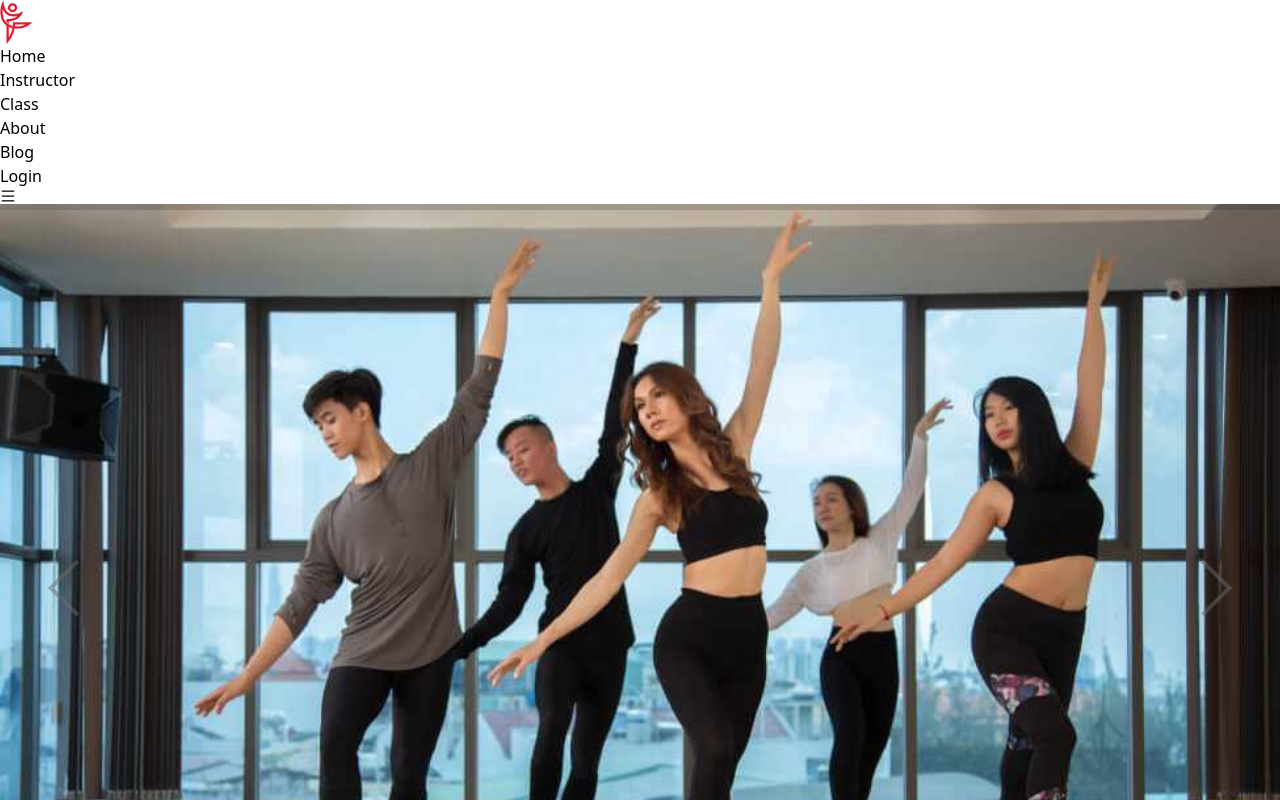
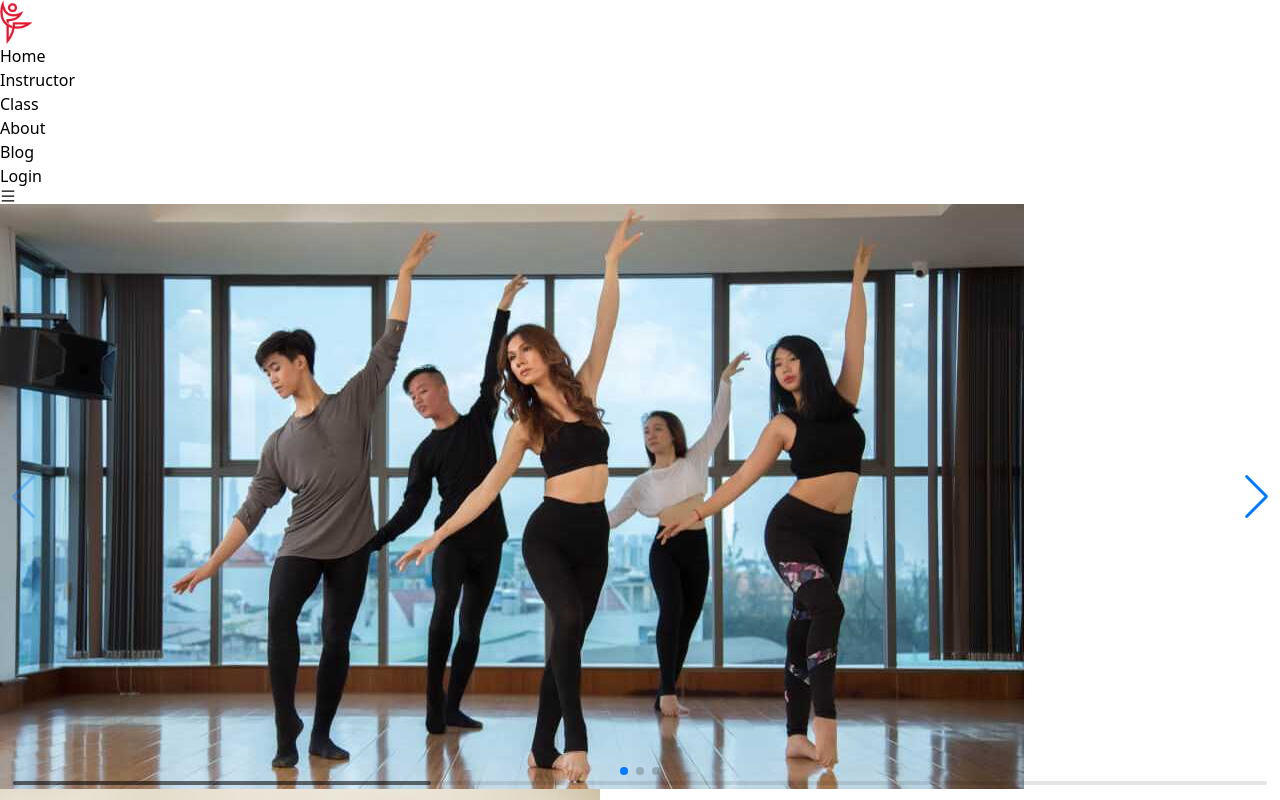
Before and after one commit to imadnanhassan/flaire-dance-school, a React (Vite) app: page / in a window 1280 px wide. Shown: the top 800 px of the page. Built offline with nearby package versions, Linux system fonts and the light colour scheme; no server answers.

Commit message:
user, banner modify

```diff
--- a/src/client/Pages/Home/Home.jsx
+++ b/src/client/Pages/Home/Home.jsx
@@ -9,7 +9,7 @@ import Categories from "./Categories/Categories";
 const Home = () => {
   return (
     <>
-      <Banner></Banner>
+     <Banner></Banner>
       <div className="pt-14">
         <WhoWeAre></WhoWeAre>
         <Categories></Categories>
--- a/src/components/shared/NavBar/Banner.jsx
+++ b/src/components/shared/NavBar/Banner.jsx
@@ -1,18 +1,27 @@
+// import AwesomeSlider from "react-awesome-slider";
+// import withAutoplay from 'react-awesome-slider/dist/autoplay';
+// import "react-awesome-slider/dist/styles.css";
 
+// import Swiper core and required modules
+import { Navigation, Pagination, Scrollbar, A11y } from "swiper";
 
-import AwesomeSlider from "react-awesome-slider";
-import withAutoplay from 'react-awesome-slider/dist/autoplay';
-import "react-awesome-slider/dist/styles.css";
+import { Swiper, SwiperSlide } from "swiper/react";
+
+// Import Swiper styles
+import "swiper/css";
+import "swiper/css/navigation";
+import "swiper/css/pagination";
+import "swiper/css/scrollbar";
 
 import img1 from "../../../assets/Banner/banner1.jpg";
 import img2 from "../../../assets/Banner/banner2.jpg";
 import img3 from "../../../assets/Banner/banner3.jpg";
 
 const Banner = () => {
-  const AutoplaySlider = withAutoplay(AwesomeSlider);
+  // const AutoplaySlider = withAutoplay(AwesomeSlider);
   return (
-    <div>
-      <AutoplaySlider
+    <div >
+      {/* <AutoplaySlider
         play={true}
         cancelOnInteraction={false} // should stop playing on user interaction
         interval={6000}
@@ -20,7 +29,29 @@ const Banner = () => {
         <div data-src={img1} />
         <div data-src={img2} />
         <div data-src={img3} />
-      </AutoplaySlider>
+      </AutoplaySlider> */}
+
+      <Swiper
+        // install Swiper modules
+        modules={[Navigation, Pagination, Scrollbar, A11y]}
+        // spaceBetween={50}
+        slidesPerView={1}
+        navigation
+        pagination={{ clickable: true }}
+        scrollbar={{ draggable: true }}
+        onSwiper={(swiper) => console.log(swiper)}
+        onSlideChange={() => console.log("slide change")}
+      >
+        <SwiperSlide>
+          <img className="w-full h-[800px]" src={img1} alt="" />
+        </SwiperSlide>
+        <SwiperSlide>
+          <img className="w-full h-[800px]" src={img2} alt="" />
+        </SwiperSlide>
+        <SwiperSlide>
+          <img className="w-full h-[800px]" src={img3} alt="" />
+        </SwiperSlide>
+      </Swiper>
     </div>
   );
 };
--- a/src/components/shared/NavBar/JoinBtn/JoinBtn.jsx
+++ b/src/components/shared/NavBar/JoinBtn/JoinBtn.jsx
@@ -5,8 +5,9 @@ import { useContext } from "react";
 import { AuthContext } from "../../../../provaider/AuthProvider";
 import { Link } from "react-router-dom";
 
-const JoinBtn = ({setIsOpen, isOpen}) => {
-  const {user} = useContext(AuthContext)
+const JoinBtn = ({ setIsOpen, isOpen }) => {
+  const { user, logOut } = useContext(AuthContext);
+
   return (
     <div className="relative">
       <div className="flex flex-row items-center gap-3 text-rose-500">
@@ -14,8 +15,21 @@ const JoinBtn = ({setIsOpen, isOpen}) => {
           onClick={() => setIsOpen(!isOpen)}
           className="p-4 md:py-1 md:px-2 border-[1px] border-rose-500 flex flex-row items-center gap-3 rounded-full cursor-pointer hover:shadow-md transition"
         >
-          <div className="hidden sm:block">
-           {user?  <Avatar></Avatar> : <Link to={'/sign-in'}>Login</Link>}
+          <div className="hidden sm:block relative  ">
+            {user ? (
+              <>
+                <Avatar></Avatar>
+              </>
+            ) : (
+              <Link to={"/sign-in"}>Login</Link>
+            )}
+
+            {isOpen && user ? (
+              <div className="absolute top-12 right-0 bg-white py-10 px-5 flex flex-col gap-4">
+                <Link to={'/dashboard'}>DashBoard</Link>
+                <span onClick={logOut}>LogOut</span>
+              </div>
+            ) : null}
           </div>
           <AiOutlineMenu />
         </div>
--- /dev/null
+++ b/src/dashboard/Dashboard.jsx
@@ -0,0 +1,11 @@
+import React from 'react';
+
+const Dashboard = () => {
+   return (
+      <div>
+
+      </div>
+   );
+};
+
+export default Dashboard;
--- a/src/router/Routes.jsx
+++ b/src/router/Routes.jsx
@@ -5,6 +5,7 @@ import Home from "../client/Pages/Home/Home";
 import SignUp from "../client/Pages/SignUp/SignUp";
 import Login from "../client/Pages/Login/Login";
 import Blog from "../client/Pages/Blog/Blog";
+import Dashboard from "../dashboard/Dashboard";
 
 const router = createBrowserRouter([
    {
@@ -30,6 +31,10 @@ const router = createBrowserRouter([
             element: <SignUp></SignUp>
          }
       ]
+   },
+   {
+      path:'/dashboard',
+      element: <Dashboard></Dashboard>
    }
 ])
 export default router;
```
